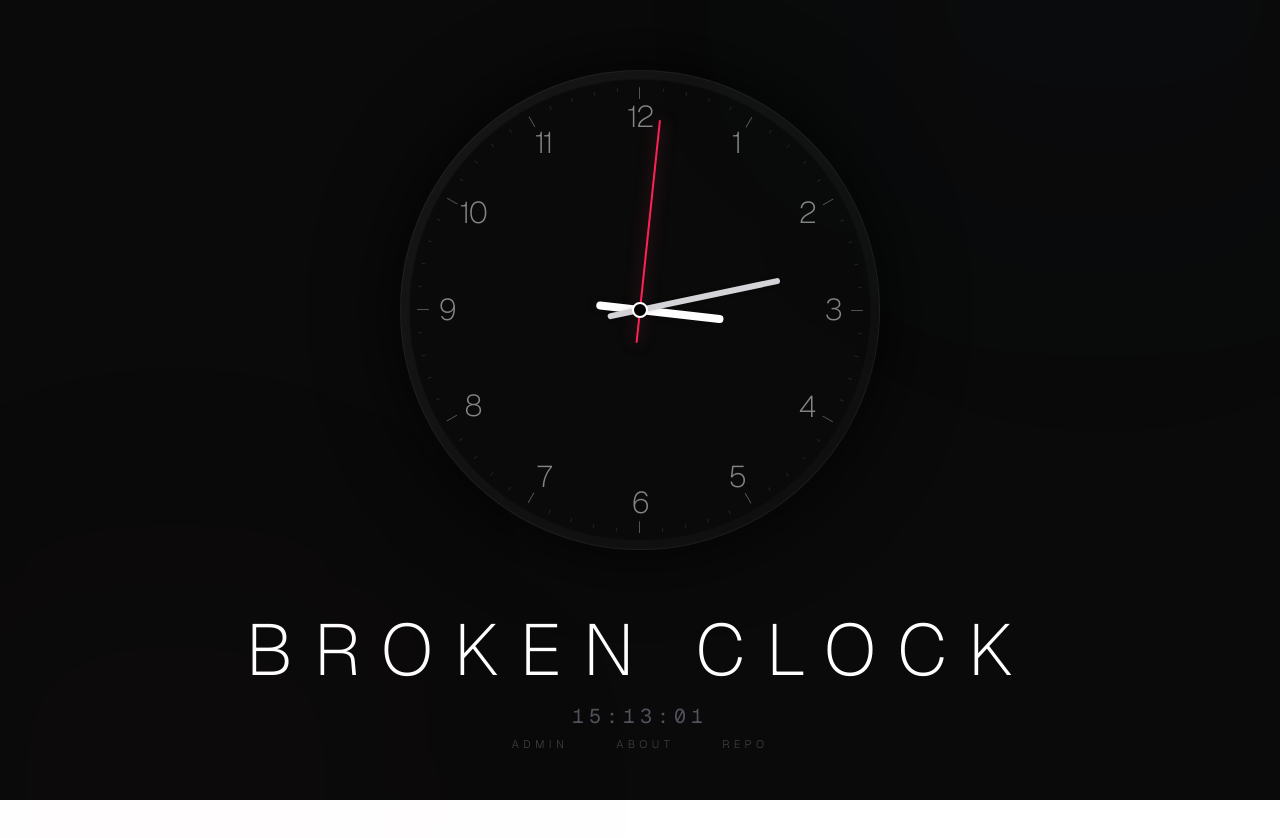
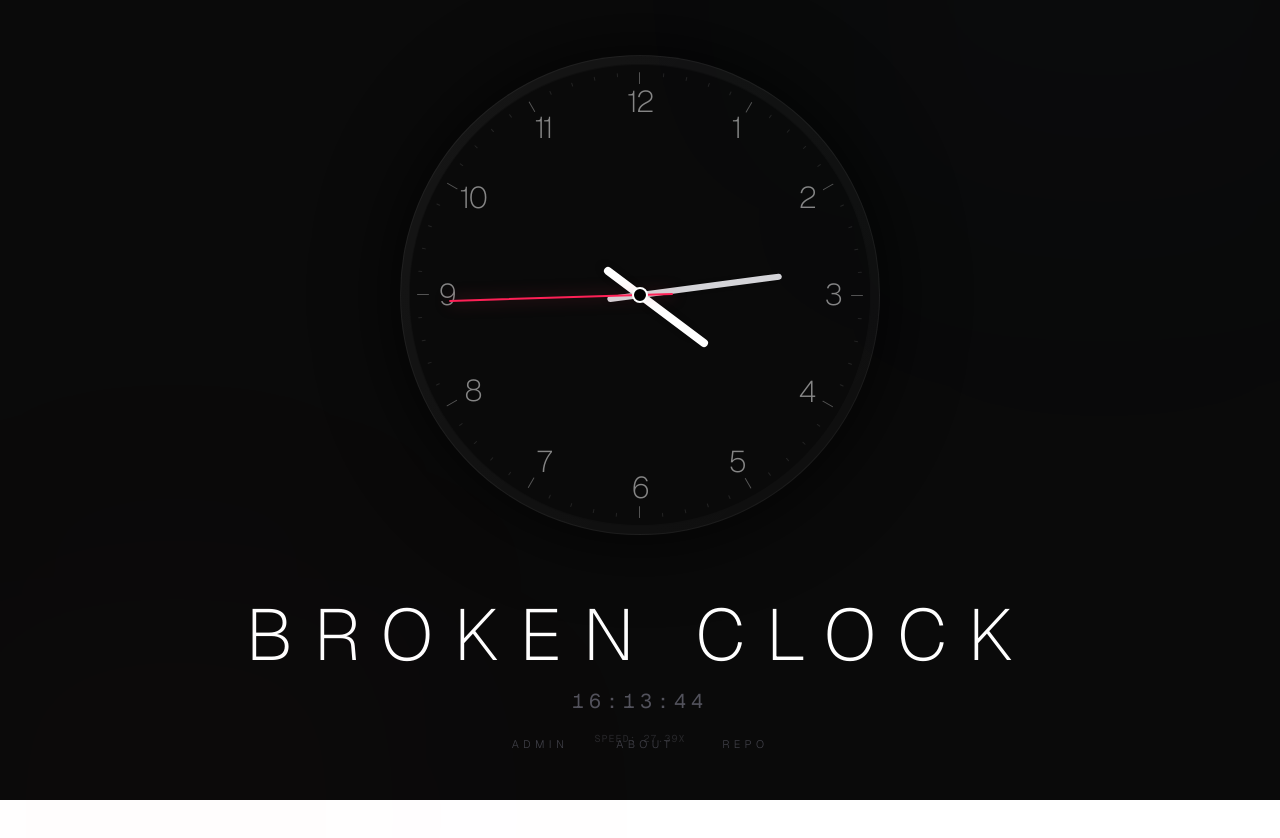
Before and after one commit to gegirti/brokenclock, a Next.js app: page / in a window 1280 px wide. Shown: the top 838 px of the page. Built offline with nearby package versions, Linux system fonts and the light colour scheme.

Commit message:
feat: functioning incorrect clock

```diff
--- a/src/app/page.tsx
+++ b/src/app/page.tsx
@@ -4,22 +4,63 @@ import { useEffect, useState } from "react";
 
 export default function Home() {
   const [time, setTime] = useState(new Date());
+  const [speed, setSpeed] = useState(7.5);
 
   useEffect(() => {
-    const timer = setInterval(() => {
-      setTime(new Date());
-    }, 1000);
-    return () => clearInterval(timer);
+    // Start with a 1-hour offset so we don't start at real time
+    let virtualMs = Date.now() + (1000 * 60 * 60);
+    let lastRealTime = Date.now();
+    let currentSpeed = 7.5;
+    let targetSpeed = 7.5;
+
+    const clockTimer = setInterval(() => {
+      const now = Date.now();
+      const delta = now - lastRealTime;
+      lastRealTime = now;
+
+      // Smoothed speed drift (lerp)
+      currentSpeed += (targetSpeed - currentSpeed) * 0.02;
+      setSpeed(currentSpeed);
+
+      virtualMs += delta * currentSpeed;
+
+      // --- REALITY EVASION LOGIC ---
+      // We check if the virtual time is within 2 seconds of real time (modulo 12 hours)
+      const twelveHours = 12 * 60 * 60 * 1000;
+      const virtualTimeOfDay = virtualMs % twelveHours;
+      const realTimeOfDay = now % twelveHours;
+      const timeDiff = Math.abs(virtualTimeOfDay - realTimeOfDay);
+
+      if (timeDiff < 2000) {
+        // If we're getting dangerously close to "correct", perform a temporal jump
+        virtualMs += 5000;
+      }
+      // -----------------------------
+
+      setTime(new Date(virtualMs));
+    }, 50);
+
+    // Randomize speed every 5-15 seconds
+    const randomizeSpeed = () => {
+      targetSpeed = Math.random() * (100 - 0.01) + 0.01;
+      const nextDelay = Math.random() * 10000 + 5000;
+      setTimeout(randomizeSpeed, nextDelay);
+    };
+
+    const initialRandomizer = setTimeout(randomizeSpeed, 5000);
+
+    return () => {
+      clearInterval(clockTimer);
+      clearTimeout(initialRandomizer);
+    };
   }, []);
 
-  const seconds = time.getSeconds();
-  const minutes = time.getMinutes();
-  const hours = time.getHours();
-
-  // Calculate rotations
-  const secondsDeg = (seconds / 60) * 360;
-  const minutesDeg = (minutes / 60) * 360 + (seconds / 60) * 6;
-  const hoursDeg = ((hours % 12) / 12) * 360 + (minutes / 60) * 30;
+  // Calculate continuous rotations
+  // Using modulo day to keep values manageable while preserving continuity within the day
+  const dayMs = time.getTime() % (24 * 60 * 60 * 1000);
+  const secondsDeg = (dayMs / 1000) * 6;
+  const minutesDeg = (dayMs / (1000 * 60)) * 6;
+  const hoursDeg = (dayMs / (1000 * 3600)) * 30;
 
   return (
     <div className="flex min-h-screen flex-col items-center justify-center bg-[#0a0a0a] font-sans selection:bg-zinc-800">
@@ -74,7 +115,6 @@ export default function Home() {
             className="absolute inset-0 flex justify-center"
             style={{
               transform: `rotate(${hoursDeg}deg)`,
-              transition: "transform 0.5s cubic-bezier(0.175, 0.885, 0.32, 1.275)",
             }}
           >
             <div className="mt-[105px] h-20 w-2 rounded-full bg-white shadow-lg sm:mt-[155px] sm:h-32" />
@@ -85,7 +125,6 @@ export default function Home() {
             className="absolute inset-0 flex justify-center"
             style={{
               transform: `rotate(${minutesDeg}deg)`,
-              transition: "transform 0.5s cubic-bezier(0.175, 0.885, 0.32, 1.275)",
             }}
           >
             <div className="mt-16 h-32 w-1.5 rounded-full bg-zinc-300 shadow-md sm:mt-24 sm:h-44" />
@@ -96,7 +135,6 @@ export default function Home() {
             className="absolute inset-0 flex justify-center"
             style={{
               transform: `rotate(${secondsDeg}deg)`,
-              transition: "transform 0.2s cubic-bezier(0.45, 0.05, 0.55, 0.95)",
             }}
           >
             <div className="mt-8 h-40 w-0.5 rounded-full bg-rose-500 shadow-[0_0_15px_rgba(244,63,94,0.5)] sm:mt-12 sm:h-56" />
@@ -114,6 +152,9 @@ export default function Home() {
           <p className="text-xl font-mono tracking-[0.25em] text-zinc-600 tabular-nums">
             {time.toLocaleTimeString([], { hour12: false, hour: '2-digit', minute: '2-digit', second: '2-digit' })}
           </p>
+          <p className="text-[10px] font-mono tracking-widest text-zinc-800 uppercase">
+            Speed: {speed.toFixed(2)}x
+          </p>
         </div>
 
         {/* Cinematic Backdrop Glow */}
```
